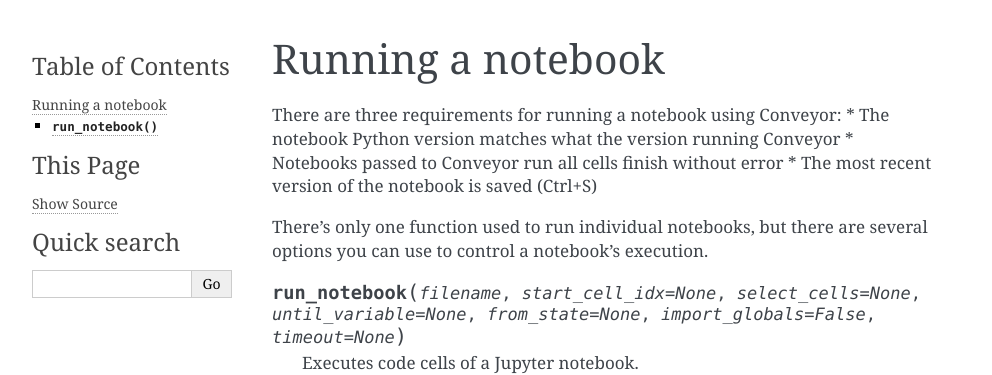
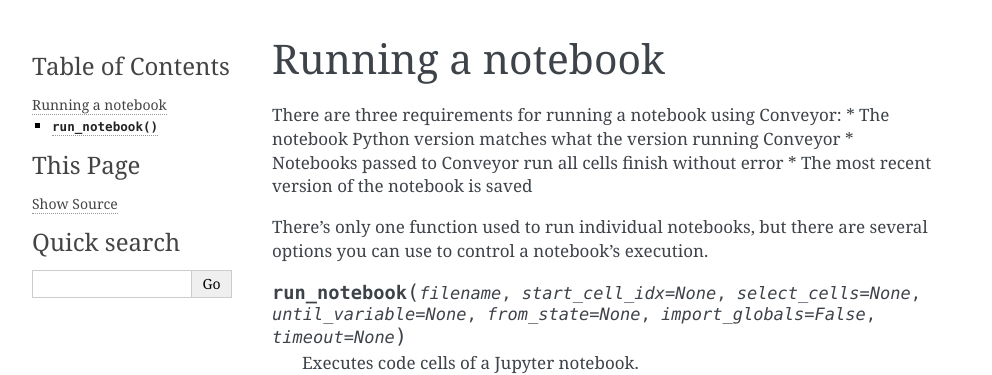
Before and after one commit to sidgarimella/conveyor, a Sphinx documentation site: the page built from docs/source/running_a_notebook.rst, in a window 1280 px wide. Shown: the top 375 px of the page, without its empty margins (148-1140 px from the left). Built offline with Sphinx 7.4.7, drawn with Linux system fonts in a browser that asks for light colours.

Commit message:
rst formatting

```diff
--- a/docs/source/running_a_notebook.rst
+++ b/docs/source/running_a_notebook.rst
@@ -4,7 +4,8 @@
 There are three requirements for running a notebook using Conveyor:
 * The notebook Python version matches what the version running Conveyor
 * Notebooks passed to Conveyor run all cells finish without error
-* The most recent version of the notebook is saved (Ctrl+S)
+* The most recent version of the notebook is saved
+
 
 There's only one function used to run individual notebooks, but there are several options you can use to control a notebook's execution.
 
```
